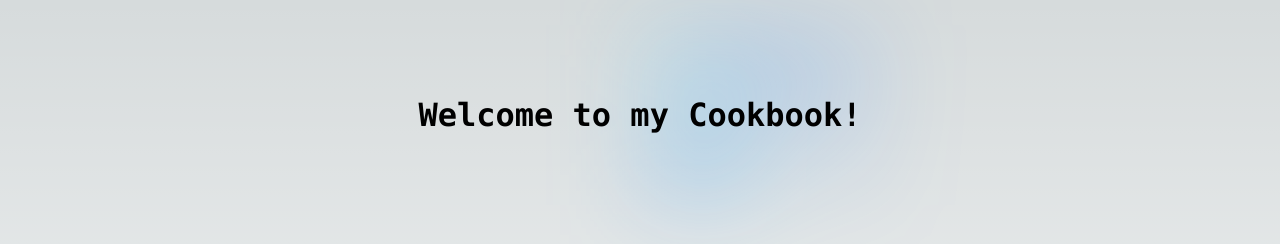
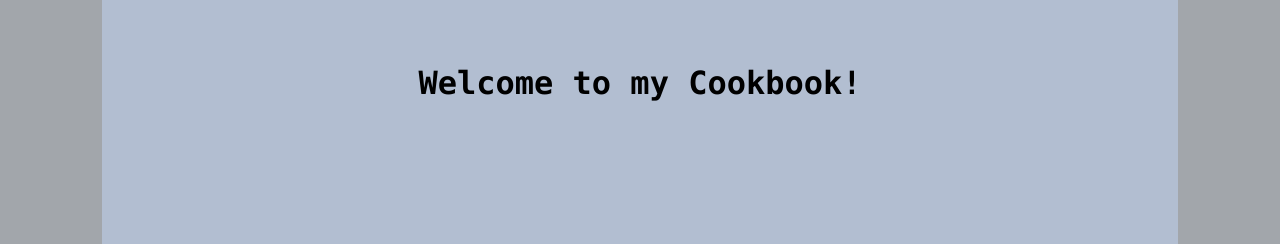
Before and after one commit to sgoh25/cookbook, a Next.js app: page / in a window 1280 px wide. Shown: the top 244 px of the page. Built offline with nearby package versions, Linux system fonts and the light colour scheme.

Commit message:
Update background color formatting

```diff
--- a/components/_recipe.js
+++ b/components/_recipe.js
@@ -16,6 +16,7 @@ export default function Recipe({ title, src, stats, ingr, dirs }) {
                 <link rel="icon" href="/fruit.png" />
             </Head>
 
+            <div className={styles.wrapper}>
                 <main className={styles.main}>
                     <Image src={src} alt={title} width={300} height={220} />
                     <div className={styles.title}>
@@ -39,6 +40,7 @@ export default function Recipe({ title, src, stats, ingr, dirs }) {
                         </Link>
                     </div>
                 </main>
+            </div>
         </>
     )
 }
--- a/pages/index.js
+++ b/pages/index.js
@@ -11,6 +11,7 @@ export default function Home() {
         <meta name="viewport" content="width=device-width, initial-scale=1" />
         <link rel="icon" href="/fruit.png" />
       </Head>
+      <div className={styles.wrapper}>
         <main className={styles.main}>
           <div className={styles.center}>
             <h1>Welcome to my Cookbook!</h1>
@@ -25,6 +26,7 @@ export default function Home() {
             <Card href="/recipes/oatmeal_cookies" label="Oatmeal Chocolate Chip Cookies" src="/recipe_images/oatmeal_cookies.jpeg" />
           </div>
         </main>
+      </div>
     </>
   )
 }
--- a/styles/Home.module.css
+++ b/styles/Home.module.css
@@ -1,3 +1,9 @@
+.wrapper {
+  background-color: rgba(186, 200, 226, 0.705);
+  margin-left: 8%;
+  margin-right: 8%;
+}
+
 .main {
   display: flex;
   flex-direction: column;
@@ -46,7 +52,8 @@
   max-width: 100%;
 }
 
-.card, .back {
+.card,
+.back {
   padding: 1rem 1.2rem;
   border-radius: var(--border-radius);
   background: rgba(var(--card-rgb), 0);
@@ -54,17 +61,20 @@
   transition: background 200ms, border 200ms;
 }
 
-.card span, .back span {
+.card span,
+.back span {
   display: inline-block;
   transition: transform 200ms;
 }
 
-.card h2, .back h2 {
+.card h2,
+.back h2 {
   font-weight: 600;
   margin-bottom: 0.7rem;
 }
 
-.card p, .back p {
+.card p,
+.back p {
   margin: 0;
   opacity: 0.6;
   font-size: 0.9rem;
@@ -77,32 +87,8 @@
   justify-content: center;
   align-items: center;
   position: relative;
-  padding: 4rem 0;
+  padding: 2rem 0;
   font-family: var(--font-mono)
-}
-
-.center::before {
-  background: var(--secondary-glow);
-  border-radius: 50%;
-  width: 480px;
-  height: 360px;
-  margin-left: -400px;
-}
-
-.center::after {
-  background: var(--primary-glow);
-  width: 240px;
-  height: 180px;
-  z-index: -1;
-}
-
-.center::before,
-.center::after {
-  content: '';
-  left: 50%;
-  position: absolute;
-  filter: blur(45px);
-  transform: translateZ(0);
 }
 
 .title {
@@ -114,30 +100,38 @@
   font-family: var(--font-mono)
 }
 
-.left, .ingr, .dirs {
+.left,
+.ingr,
+.dirs {
   text-align: left;
   width: 90%;
   padding: 1rem 0;
   font-family: var(--font-mono)
 }
 
-.left h2 + p, .ingr h2 + p, .dirs h2 + p {
+.left h2+p,
+.ingr h2+p,
+.dirs h2+p {
   margin-top: 10px;
 }
 
-.left h2 + div, .ingr h2 + div, .dirs h2 + div {
+.left h2+div,
+.ingr h2+div,
+.dirs h2+div {
   margin-top: 10px;
 }
 
-.left input + label, .ingr input + label, .dirs input + label {
+.left input+label,
+.ingr input+label,
+.dirs input+label {
   margin-left: 5px;
 }
 
-.ingr div + div {
+.ingr div+div {
   margin-top: 2px;
 }
 
-.dirs div + div {
+.dirs div+div {
   margin-top: 10px;
 }
 
@@ -153,7 +147,9 @@
 
 /* Enable hover only on non-touch devices */
 @media (hover: hover) and (pointer: fine) {
-  .card:hover, .back:hover {
+
+  .card:hover,
+  .back:hover {
     background: rgba(var(--card-rgb), 0.1);
     border: 1px solid rgba(var(--card-border-rgb), 0.15);
   }
@@ -168,7 +164,9 @@
 }
 
 @media (prefers-reduced-motion) {
-  .card:hover span, .back:hover span {
+
+  .card:hover span,
+  .back:hover span {
     transform: none;
   }
 }
@@ -186,11 +184,13 @@
     text-align: center;
   }
 
-  .card, .back {
+  .card,
+  .back {
     padding: 1rem 2.5rem;
   }
 
-  .card h2, .back h2 {
+  .card h2,
+  .back h2 {
     margin-bottom: 0.5rem;
   }
 
@@ -226,11 +226,9 @@
     border-radius: 0;
     border: none;
     border-bottom: 1px solid rgba(var(--callout-border-rgb), 0.25);
-    background: linear-gradient(
-      to bottom,
-      rgba(var(--background-start-rgb), 1),
-      rgba(var(--callout-rgb), 0.5)
-    );
+    background: linear-gradient(to bottom,
+        rgba(var(--background-start-rgb), 1),
+        rgba(var(--callout-rgb), 0.5));
     background-clip: padding-box;
     backdrop-filter: blur(24px);
   }
@@ -241,11 +239,9 @@
     inset: auto 0 0;
     padding: 2rem;
     height: 200px;
-    background: linear-gradient(
-      to bottom,
-      transparent 0%,
-      rgb(var(--background-end-rgb)) 40%
-    );
+    background: linear-gradient(to bottom,
+        transparent 0%,
+        rgb(var(--background-end-rgb)) 40%);
     z-index: 1;
   }
 }
@@ -261,6 +257,7 @@
   from {
     transform: rotate(360deg);
   }
+
   to {
     transform: rotate(0deg);
   }
--- a/styles/globals.css
+++ b/styles/globals.css
@@ -83,12 +83,7 @@ body {
 
 body {
   color: rgb(var(--foreground-rgb));
-  background: linear-gradient(
-      to bottom,
-      transparent,
-      rgb(var(--background-end-rgb))
-    )
-    rgb(var(--background-start-rgb));
+  background-color: rgba(119, 126, 132, 0.684);
 }
 
 a {
```
Lines whose indentation alone changed are shown as unchanged.
